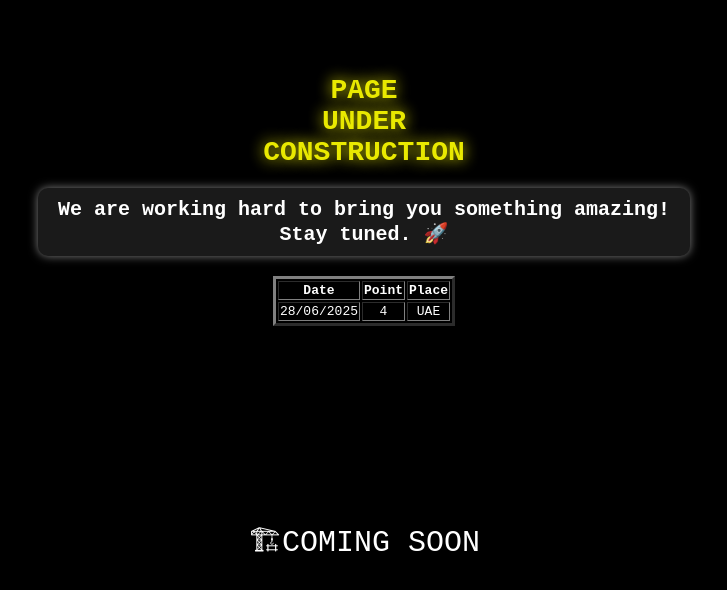
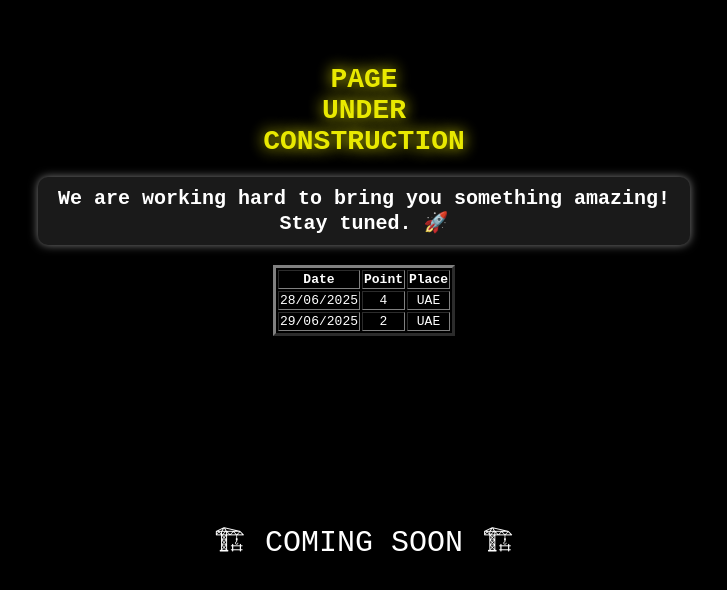
Before and after one commit to Ardent93/landing, a plain HTML site: page index.html in a window 1280 px wide. Shown: the part 200-790 px from the top of the page, without its empty margins (276-1003 px from the left). Drawn offline with Linux system fonts and the light colour scheme.

Commit message:
Update index.html

```diff
--- a/index.html
+++ b/index.html
@@ -83,7 +83,7 @@
     Stay tuned. 🚀
 </p>
 
-    <div class="cranes">🏗COMING SOON</div>
+    <div class="cranes"> 🏗 COMING SOON 🏗 </div>
 
     <table border="3" colour="white">
         <tr>
@@ -96,6 +96,11 @@
             <td>4</td>
             <td>UAE</td>
         </tr>
+          <tr>
+            <td>29/06/2025</td>
+            <td>2</td>
+            <td>UAE</td>
+        </tr>
     </table>
 </body>
 </html>
```
